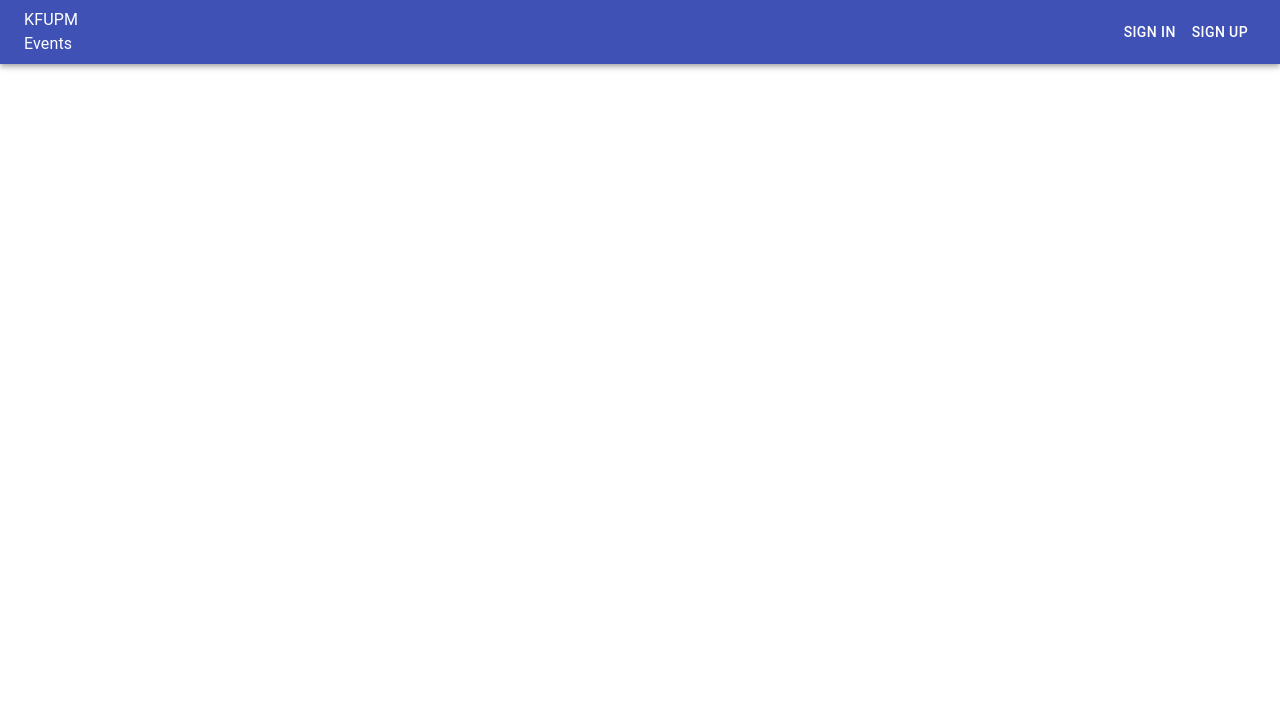
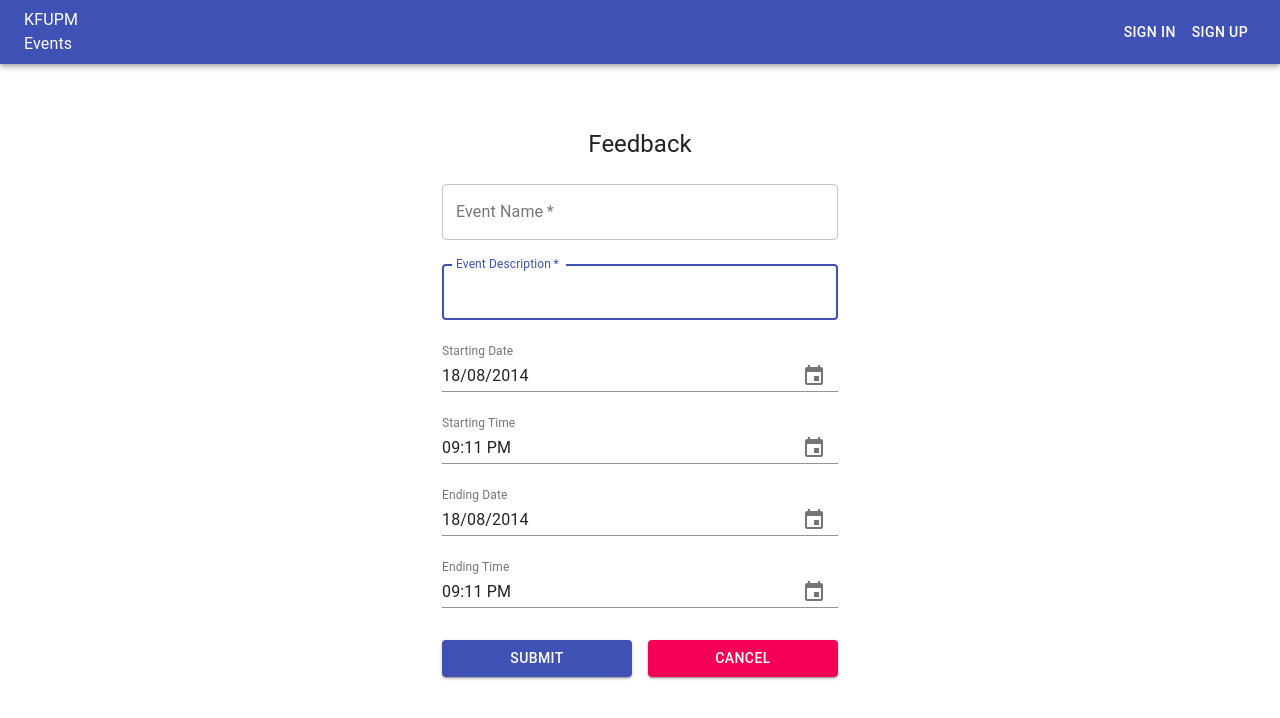
Before and after one commit to OmarAlghamdi/swe363-project-react, a React (Create React App) app: page /new-event in a window 1280 px wide. Shown: the top 718 px of the page. Built offline with nearby package versions, Linux system fonts and the light colour scheme.

Commit message:
adds views for feedback and creating new event

```diff
--- a/package.json
+++ b/package.json
@@ -3,9 +3,12 @@
   "version": "0.1.0",
   "private": true,
   "dependencies": {
+    "@date-io/date-fns": "^1.3.11",
     "@material-ui/core": "^4.6.1",
     "@material-ui/icons": "^4.5.1",
+    "@material-ui/pickers": "^3.2.8",
     "@material-ui/styles": "^4.6.0",
+    "date-fns": "^2.7.0",
     "react": "^16.12.0",
     "react-dom": "^16.12.0",
     "react-router-dom": "^5.1.2",
--- a/src/App.js
+++ b/src/App.js
@@ -5,6 +5,8 @@ import Home from './components/Home'
 import SignIn from './components/Signin';
 import SignUp from './components/Signup';
 import History from './components/History';
+import Feedback from './components/Feedback';
+import NewEvent from './components/NewEvent';
 
 
 function App() {
@@ -16,6 +18,8 @@ function App() {
         <Route path='/signin' component={SignIn} />
         <Route path='/signup' component={SignUp} />
         <Route path='/history' component={History} />
+        <Route path='/feedback' component={Feedback} />
+        <Route path='/new-event' component={NewEvent} />
       </Switch>
     </Router>
   );
--- a/src/components/Event.js
+++ b/src/components/Event.js
@@ -1,5 +1,6 @@
 import React, { Component, Fragment } from 'react'
 import { Card, CardActionArea, CardActions, CardMedia, CardContent, Typography, Button } from '@material-ui/core'
+import { Link } from 'react-router-dom'
 import football from '../assets/football.jfif'
 
 class Event extends Component {
@@ -10,6 +11,7 @@ class Event extends Component {
 
     }
     getControl(source) {
+
         if (source === 'home') {
             return (
                 <Button size="small" color="primary">
@@ -23,9 +25,11 @@ class Event extends Component {
                     <Button size="small" color="primary">
                         Cancel
                     </Button>
+                    <Link to='/feedback' style={{fontFamily: 'inherit', textDecoration: 'inherit'}}>
                     <Button size="small" color="primary">
                         Send Feedback
                     </Button>
+                    </Link>
                 </Fragment>
             )
         }
--- /dev/null
+++ b/src/components/Feedback.js
@@ -0,0 +1,83 @@
+import React from 'react';
+import Button from '@material-ui/core/Button';
+import CssBaseline from '@material-ui/core/CssBaseline';
+import TextField from '@material-ui/core/TextField';
+import Grid from '@material-ui/core/Grid';
+import Typography from '@material-ui/core/Typography';
+import { makeStyles } from '@material-ui/core/styles';
+import Container from '@material-ui/core/Container';
+
+const useStyles = makeStyles(theme => ({
+    '@global': {
+        body: {
+            backgroundColor: theme.palette.common.white,
+        },
+    },
+    paper: {
+        marginTop: theme.spacing(8),
+        display: 'flex',
+        flexDirection: 'column',
+        alignItems: 'center',
+    },
+    form: {
+        width: '100%', // Fix IE 11 issue.
+        marginTop: theme.spacing(1),
+    },
+    submit: {
+        margin: theme.spacing(3, 0, 2),
+    },
+}));
+
+export default function Feedback() {
+    const classes = useStyles();
+
+    return (
+        <Container component="main" maxWidth="xs">
+            <CssBaseline />
+            <div className={classes.paper}>
+
+                <Typography component="h1" variant="h5">
+                    Feedback
+        </Typography>
+                <form className={classes.form} noValidate>
+                    <TextField
+                        variant="outlined"
+                        margin="normal"
+                        required
+                        fullWidth
+                        id="feedback"
+                        label="Your Feedback"
+                        name="feedback"
+                        autoFocus
+                        multiline
+                        rows='10'
+                    />
+
+
+                    <Grid container>
+
+                        <Button
+                            type="submit"
+                            style={{ width: '40%', marginRight: 'auto' }}
+                            variant="contained"
+                            color="primary"
+                            className={classes.submit}
+                        >
+                            Submit
+          </Button>
+                        <Button
+                            type="cancel"
+                            style={{ width: '40%' }}
+                            variant="contained"
+                            color="secondary"
+                            className={classes.submit}
+                        >
+                            Cancel
+          </Button>
+                    </Grid>
+                </form>
+            </div>
+
+        </Container>
+    );
+}
--- /dev/null
+++ b/src/components/NewEvent.js
@@ -0,0 +1,163 @@
+import React from 'react';
+import Button from '@material-ui/core/Button';
+import CssBaseline from '@material-ui/core/CssBaseline';
+import TextField from '@material-ui/core/TextField';
+import Grid from '@material-ui/core/Grid';
+import Typography from '@material-ui/core/Typography';
+import { makeStyles } from '@material-ui/core/styles';
+import Container from '@material-ui/core/Container';
+import {
+    MuiPickersUtilsProvider,
+    KeyboardTimePicker,
+    KeyboardDatePicker,
+} from '@material-ui/pickers';
+import 'date-fns';
+import DateFnsUtils from '@date-io/date-fns';
+import { Link } from 'react-router-dom'
+
+const useStyles = makeStyles(theme => ({
+    '@global': {
+        body: {
+            backgroundColor: theme.palette.common.white,
+        },
+    },
+    paper: {
+        marginTop: theme.spacing(8),
+        display: 'flex',
+        flexDirection: 'column',
+        alignItems: 'center',
+    },
+    form: {
+        width: '100%', // Fix IE 11 issue.
+        marginTop: theme.spacing(1),
+    },
+    button: {
+        margin: theme.spacing(3, 0, 2),
+        width: '100%'
+    },
+}));
+
+export default function NewEvent() {
+    const classes = useStyles();
+    const [selectedDate, setSelectedDate] = React.useState(new Date('2014-08-18T21:11:54'));
+
+    const handleDateChange = date => {
+        setSelectedDate(date);
+    };
+
+    return (
+        <Container component="main" maxWidth="xs">
+            <CssBaseline />
+            <div className={classes.paper}>
+
+                <Typography component="h1" variant="h5">
+                    Feedback
+        </Typography>
+                <form className={classes.form} noValidate>
+                    <TextField
+                        variant="outlined"
+                        margin="normal"
+                        required
+                        fullWidth
+                        id="name"
+                        label="Event Name"
+                        name="name"
+                        autoFocus
+                    />
+                    <TextField
+                        variant="outlined"
+                        margin="normal"
+                        required
+                        fullWidth
+                        id="desc"
+                        label="Event Description"
+                        name="desc"
+                        autoFocus
+                        multiline
+                    />
+                    <Grid container>
+                        <MuiPickersUtilsProvider utils={DateFnsUtils}>
+                            <KeyboardDatePicker
+                                margin="normal"
+                                id="start-date"
+                                label="Starting Date"
+                                format="dd/MM/yyyy"
+                                value={selectedDate}
+                                onChange={handleDateChange}
+                                KeyboardButtonProps={{
+                                    'aria-label': 'change date',
+                                }}
+                                fullWidth
+                            />
+                            <KeyboardTimePicker
+                                margin="normal"
+                                id="start-time"
+                                label="Starting Time"
+                                value={selectedDate}
+                                onChange={handleDateChange}
+                                KeyboardButtonProps={{
+                                    'aria-label': 'change time',
+                                }}
+                                fullWidth
+                            />
+                            <KeyboardDatePicker
+                                margin="normal"
+                                id="end-date"
+                                label="Ending Date"
+                                format="dd/MM/yyyy"
+                                value={selectedDate}
+                                onChange={handleDateChange}
+                                KeyboardButtonProps={{
+                                    'aria-label': 'change date',
+                                }}
+                                fullWidth
+                            />
+                            <KeyboardTimePicker
+                                margin="normal"
+                                id="end-time"
+                                label="Ending Time"
+                                value={selectedDate}
+                                onChange={handleDateChange}
+                                KeyboardButtonProps={{
+                                    'aria-label': 'change time',
+                                }}
+                                fullWidth
+                            />
+                        </MuiPickersUtilsProvider>
+                    </Grid>
+
+
+
+                    <Grid container spacing={2}>
+                        <Grid item xs={12} sm={6}>
+                            <Button
+                                type="submit"
+                                variant="contained"
+                                color="primary"
+                                className={classes.button}
+                            >
+                                Submit
+                            </Button>
+                        </Grid>
+                        <Grid item xs={12} sm={6}>
+                            <Link to='/' style={{ color: 'inherit', textDecoration: 'none', width: '40%' }}>
+                            <Button
+                                type="cancel"
+                                variant="contained"
+                                color="secondary"
+                                className={classes.button}
+                            >
+                                Cancel
+                            </Button>
+                            </Link>
+                        </Grid>
+
+
+
+                    </Grid>
+                </form>
+            </div>
+
+        </Container>
+    );
+}
```
Also changed, not shown: 1 other file (tests, documents, lock files or other folders).
